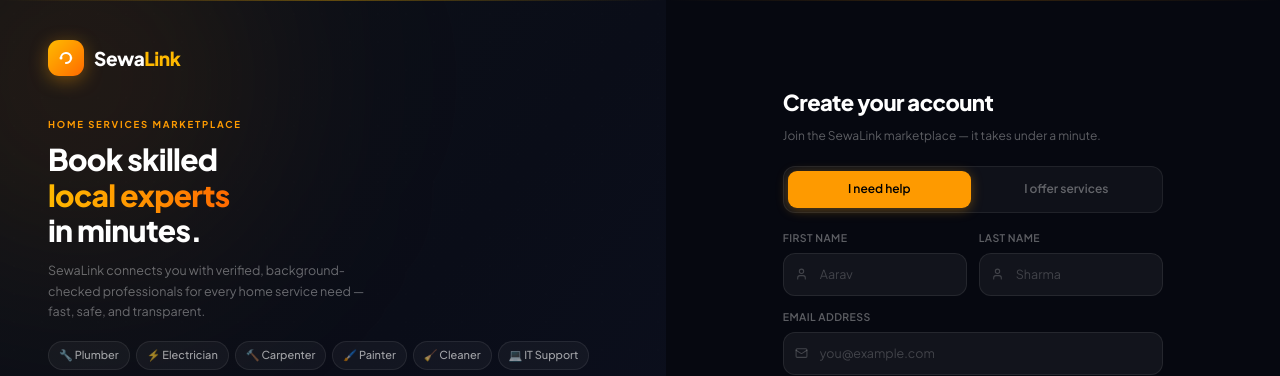
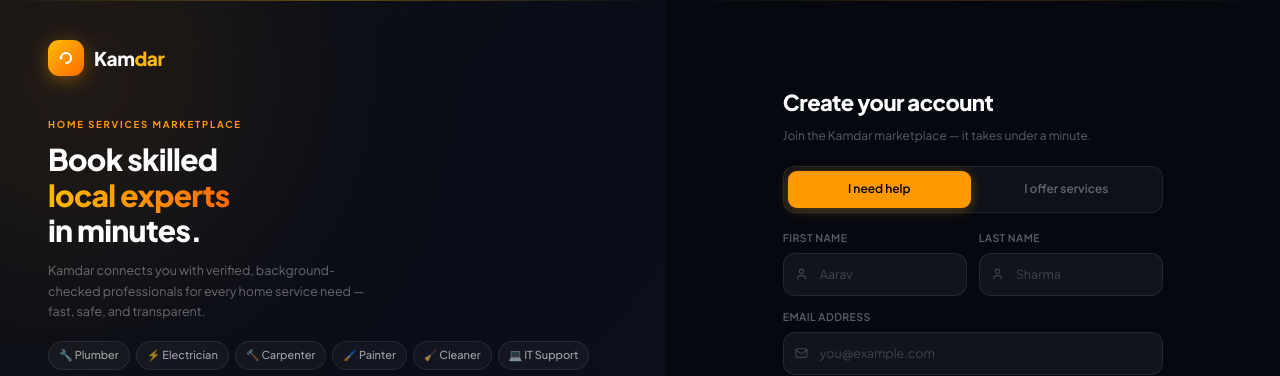
Before and after one commit to alexchaudhary/sewalink, a Next.js app in the folder frontend/: page /register in a window 1280 px wide. Shown: the top 376 px of the page. Built offline with nearby package versions, Linux system fonts and the light colour scheme; no server answers.

Commit message:
chore(branding): rebrand MainLayout, login, and register copy to Kamdar

```diff
--- a/frontend/src/components/MainLayout.tsx
+++ b/frontend/src/components/MainLayout.tsx
@@ -2,7 +2,7 @@ import Link from "next/link";
 import type { ReactNode } from "react";
 import { useEffect, useState } from "react";
 
-export default function MainLayout({ children, title = "SewaLink" }: { children: ReactNode; title?: string }) {
+export default function MainLayout({ children, title = "Kamdar" }: { children: ReactNode; title?: string }) {
   const [isAuthenticated, setIsAuthenticated] = useState(false);
 
   useEffect(() => {
@@ -14,7 +14,7 @@ export default function MainLayout({ children, title = "SewaLink" }: { children:
       <header className="border-b border-slate-800 bg-slate-950/95 py-4 shadow-sm shadow-slate-950/30 backdrop-blur-xl">
         <div className="mx-auto flex max-w-6xl items-center justify-between px-6">
           <Link href="/" className="text-xl font-semibold text-white">
-            SewaLink
+            Kamdar
           </Link>
           <nav className="flex flex-wrap items-center gap-4 text-sm text-slate-300">
             <Link href="/providers" className="transition hover:text-white">
--- a/frontend/src/pages/login.tsx
+++ b/frontend/src/pages/login.tsx
@@ -89,7 +89,7 @@ export default function LoginPage() {
         {/* Left Hand Column Panel Viewport */}
         <section className="auth-left" style={{ padding: 48, background: "linear-gradient(135deg,#0d1117 0%,#111827 100%)", display: "flex", flexDirection: "column", justifyContent: "space-between" }}>
           <div>
-            <h1 style={{ fontSize: 38, fontWeight: 900, margin: "20px 0" }}>Sign in to your sewalink workspace.</h1>
+            <h1 style={{ fontSize: 38, fontWeight: 900, margin: "20px 0" }}>Sign in to your Kamdar workspace.</h1>
             <p style={{ color: "rgba(255,255,255,0.6)", fontSize: 14 }}>Test your local backend synchronization routines securely.</p>
             <div style={{ display: "grid", gridTemplateColumns: "repeat(5, 1fr)", gap: 10, marginTop: 24 }}>
               {SERVICES.map(({ Icon, label }) => (
@@ -123,7 +123,7 @@ export default function LoginPage() {
                 <label style={{ color: "rgba(255,255,255,0.5)", fontSize: 11, textTransform: "uppercase", fontWeight: 700 }}>Email Address</label>
                 <div style={{ position: "relative", marginTop: 4 }}>
                   <Mail size={14} style={{ position: "absolute", left: 12, top: "50%", transform: "translateY(-50%)", color: "rgba(255,255,255,0.3)" }} />
-                  <input type="email" placeholder="alex@sewalink.com" value={form.email} onChange={(e) => set("email")(e.target.value)} disabled={loading || success} style={{ width: "100%", border: "1px solid rgba(255,255,255,0.1)", borderRadius: 8, background: "rgba(255,255,255,0.04)", color: "#fff", fontSize: 13, outline: "none", padding: "11px 12px 11px 36px" }} required />
+                  <input type="email" placeholder="alex@kamdar.com" value={form.email} onChange={(e) => set("email")(e.target.value)} disabled={loading || success} style={{ width: "100%", border: "1px solid rgba(255,255,255,0.1)", borderRadius: 8, background: "rgba(255,255,255,0.04)", color: "#fff", fontSize: 13, outline: "none", padding: "11px 12px 11px 36px" }} required />
                 </div>
                 {errors.email && <span style={{ color: "#f87171", fontSize: 11 }}>{errors.email}</span>}
               </div>
--- a/frontend/src/pages/register.tsx
+++ b/frontend/src/pages/register.tsx
@@ -163,8 +163,8 @@ export default function RegisterPage() {
               </svg>
             </span>
             <span className="text-[19px] font-extrabold tracking-[-0.4px]">
-              <span className="text-white">Sewa</span>
-              <span className="text-amber-400">Link</span>
+              <span className="text-white">Kam</span>
+              <span className="text-amber-400">dar</span>
             </span>
           </Link>
 
@@ -185,7 +185,7 @@ export default function RegisterPage() {
 
           {/* Subtext */}
           <p className="mb-5 max-w-[320px] text-[12.5px] leading-relaxed text-white/[0.38]">
-            SewaLink connects you with verified, background-checked professionals for every home service need — fast, safe, and transparent.
+            Kamdar connects you with verified, background-checked professionals for every home service need — fast, safe, and transparent.
           </p>
 
           {/* Service chips */}
@@ -255,10 +255,10 @@ export default function RegisterPage() {
 
           {/* Mobile logo */}
           <Link href="/" className="mb-8 inline-flex items-center gap-2 no-underline lg:hidden">
-            <span className="flex h-8 w-8 items-center justify-center rounded-[9px] bg-gradient-to-br from-amber-400 to-orange-500 text-[13px] font-black text-white">S</span>
+            <span className="flex h-8 w-8 items-center justify-center rounded-[9px] bg-gradient-to-br from-amber-400 to-orange-500 text-[13px] font-black text-white">K</span>
             <span className="text-[17px] font-extrabold">
-              <span className="text-white">Sewa</span>
-              <span className="text-amber-400">Link</span>
+              <span className="text-white">Kam</span>
+              <span className="text-amber-400">dar</span>
             </span>
           </Link>
 
@@ -271,7 +271,7 @@ export default function RegisterPage() {
               <div>
                 <h2 className="text-[20px] font-extrabold text-white">Account created!</h2>
                 <p className="mt-1 text-[12.5px] text-white/35">
-                  Welcome to SewaLink. Redirecting you to your dashboard…
+                  Welcome to Kamdar. Redirecting you to your dashboard…
                 </p>
               </div>
               <Link
@@ -289,7 +289,7 @@ export default function RegisterPage() {
                 Create your account
               </h2>
               <p className="mb-5 text-[12px] text-white/35">
-                Join the SewaLink marketplace — it takes under a minute.
+                Join the Kamdar marketplace — it takes under a minute.
               </p>
 
               {/* Role toggle */}
```
